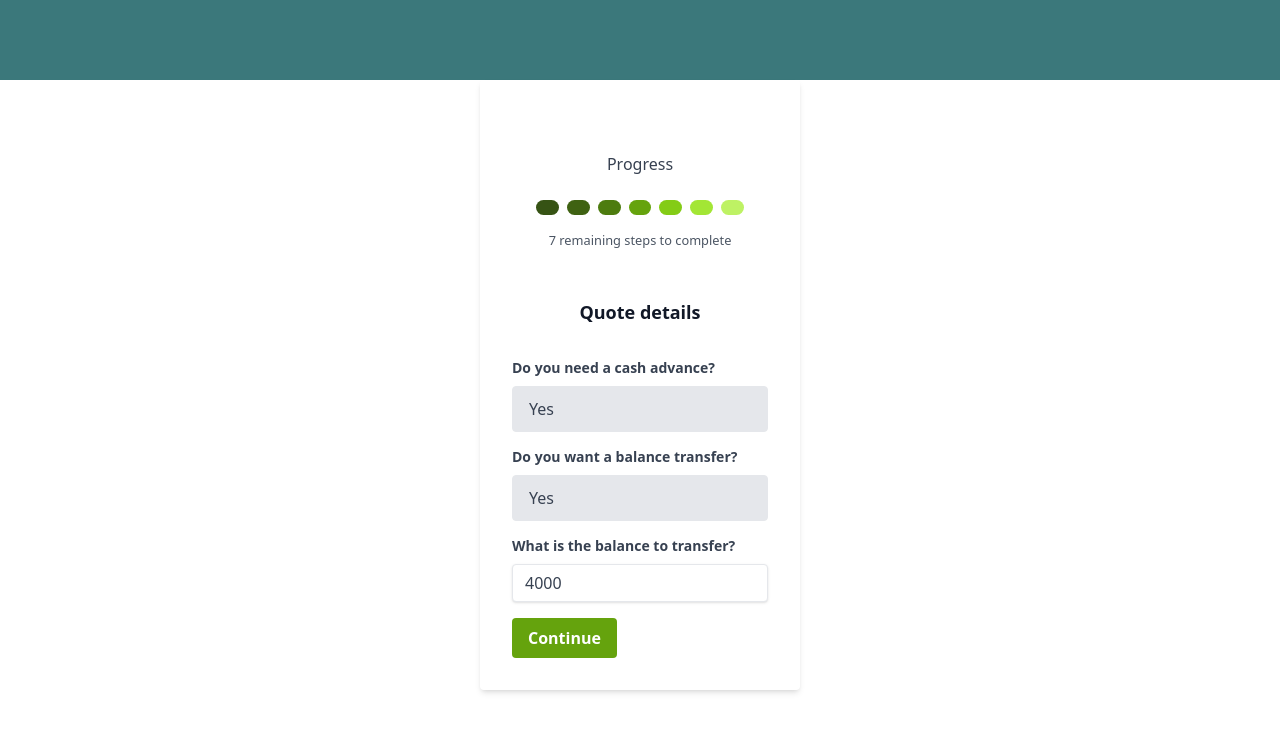
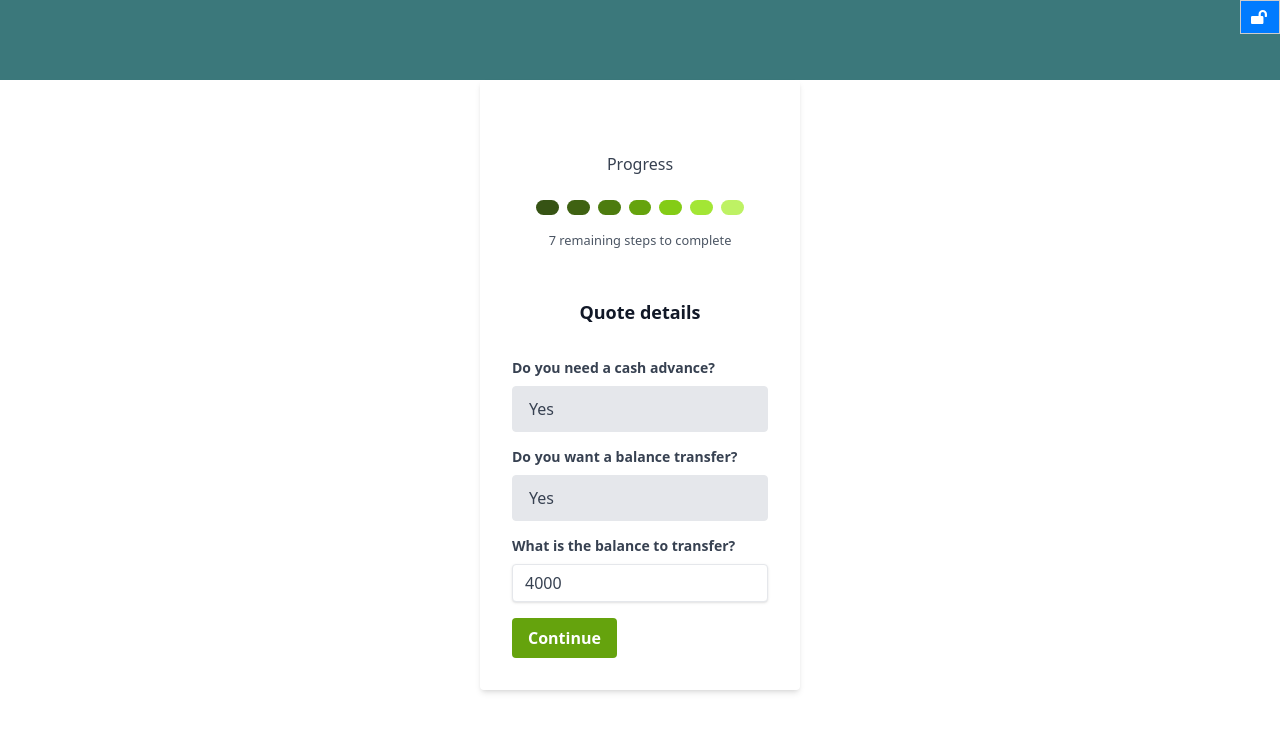
Before and after one commit to WeAreAro/partner-api-demo, a Next.js app: page /CardForm in a window 1280 px wide. Shown: the top 732 px of the page. Built offline with nearby package versions, Linux system fonts and the light colour scheme; no server answers.

Commit message:
* Support for adding Bearer Token

```diff
--- /dev/null
+++ b/app/components/BearerTokenHeader.tsx
@@ -0,0 +1,55 @@
+import {useRef, useState} from "react";
+import {useStageStore} from "@/app/state/stages";
+import {FaLock, FaLockOpen} from "react-icons/fa";
+
+const BearerTokenHeader = () => {
+    const [isOpen, setIsOpen] = useState(false);
+
+    const refTextArea = useRef(null);
+
+    const savedJwtBearerToken = useStageStore((state) => state.jwtBearerToken);
+    const setJwtBearerToken = useStageStore((state) => state.setJwtBearerToken);
+
+    const toggleOpen = () => {
+        setIsOpen(!isOpen);
+        if (isOpen) {
+            // console.log('Closed');
+        } else {
+            setTimeout(() => {
+                refTextArea?.current?.focus();
+                refTextArea?.current?.setSelectionRange(refTextArea?.current?.value.length, refTextArea?.current?.value.length);
+            }, 100);
+        }
+    };
+
+    const getTokenIcon = () => {
+        return savedJwtBearerToken && savedJwtBearerToken.length > 0 && savedJwtBearerToken.startsWith("ey") ? (
+            <FaLock/>
+        ) : (
+            <FaLockOpen/>
+        );
+    }
+
+    return (
+        <div className={`sticky-header ${isOpen ? 'open' : ''}`}>
+            <div className="tab" onClick={toggleOpen}>
+                {!isOpen ? getTokenIcon() : 'Close'}
+            </div>
+            <div className="content">
+                {isOpen && (
+                    <div className="contentOpen">
+                        <textarea
+                            ref={refTextArea}
+                            style={{width: "100%"}}
+                            placeholder={"Enter your JWT Bearer Token, starting 'ey'"}
+                            value={savedJwtBearerToken}
+                            onChange={e => setJwtBearerToken(e.target.value.trim())}
+                        />
+                    </div>
+                )}
+            </div>
+        </div>
+    );
+};
+
+export default BearerTokenHeader;
--- a/app/components/StageForm.tsx
+++ b/app/components/StageForm.tsx
@@ -3,6 +3,8 @@
 import {useStageStore} from "../state/stages";
 import ProgressBar from "./ProgressBar";
 import StageNav from "./StageNav";
+import BearerTokenHeader from "@/app/components/BearerTokenHeader";
+import {hasTokenDefinedInEnv} from "@/app/utils/BearerUtils";
 
 export const StageForm = ({title, canGoBack, inputFields, submitFormData}: any) => {
 
@@ -11,6 +13,10 @@ export const StageForm = ({title, canGoBack, inputFields, submitFormData}: any)
 
     return (
         <div className="m-auto w-full max-w-xs">
+            {!hasTokenDefinedInEnv() &&
+                <BearerTokenHeader/>
+            }
+
             <form className="shadow-md rounded px-8 pt-6 pb-8 mb-4"
                   onSubmit={submitFormData}>
 
--- a/app/components/stages/OtherIncomeStage.tsx
+++ b/app/components/stages/OtherIncomeStage.tsx
@@ -1,6 +1,6 @@
 'use client';
 
-import {OtherIncomeDescription, OtherIncomePayload, useStageStore} from '@/app/state/stages';
+import {OtherIncomeDescription, OtherIncomePayload, OtherIncomePeriod, useStageStore} from '@/app/state/stages';
 import React, {useEffect, useState} from 'react';
 import {createInputFields, getPossibleValues, InputType} from '../InputField';
 import {StageForm} from '../StageForm';
@@ -21,9 +21,11 @@ const OtherIncomeStage = () => {
     const [formData, setFormData] = useState<OtherIncomePayload>({
         income_1: savedIncomeOne ?? 800,
         description_1: savedIncomeDescriptionOne ?? OtherIncomeDescription['Adoption Allowance'],
+        period_1: OtherIncomePeriod.Monthly,
 
         income_2: savedIncomeTwo,
         description_2: savedIncomeDescriptionTwo,
+        period_2: OtherIncomePeriod.Monthly,
     })
 
     const [errors, setErrors] = useState({} as any);
@@ -79,7 +81,7 @@ const OtherIncomeStage = () => {
         createInputFields(allFields, formData, errors, setFormData)
 
     return (
-        <StageForm title={"Other Income Details"} canGoBack={true} inputFields={inputFields}
+        <StageForm title={"Other Monthly Incomes"} canGoBack={true} inputFields={inputFields}
                    submitFormData={submitFormData}/>
     )
 }
--- a/app/components/stages/PayloadStage.tsx
+++ b/app/components/stages/PayloadStage.tsx
@@ -1,5 +1,6 @@
 import {FormType, OtherIncome, useStageStore} from '@/app/state/stages';
 import React, {useEffect, useRef, useState} from 'react';
+import {hasTokenDefinedInEnv, isValidJwtBearerToken} from "@/app/utils/BearerUtils";
 
 const PayloadStage = () => {
 
@@ -21,8 +22,11 @@ const PayloadStage = () => {
 
     const marketingConsentPayload = useStageStore((state) => state.marketingConsentPayload);
 
+    const savedJwtBearerToken = useStageStore((state) => state.jwtBearerToken);
+
     const [payload, setPayload] = useState("");
     const [result, setResult] = useState(undefined as {});
+    const [usingMocks, setUsingMocks] = useState(false);
 
     const backRef = useRef(null);
 
@@ -88,6 +92,7 @@ const PayloadStage = () => {
             otherIncome.push({
                 income: otherIncomePayload.income_1,
                 income_description: otherIncomePayload.description_1,
+                period: otherIncomePayload.period_1
             })
         }
 
@@ -95,6 +100,7 @@ const PayloadStage = () => {
             otherIncome.push({
                 income: otherIncomePayload.income_2,
                 income_description: otherIncomePayload.description_2,
+                period: otherIncomePayload.period_2
             })
         }
 
@@ -171,16 +177,28 @@ const PayloadStage = () => {
 
     const sendPayload = async () => {
 
-        if (!process.env.NEXT_PUBLIC_API_BEARER_TOKEN || !process.env.NEXT_PUBLIC_API_BEARER_TOKEN.startsWith("ey")) {
+        setUsingMocks(false);
+
+        let useJwtToken = undefined;
+
+        if (hasTokenDefinedInEnv()) {
+            useJwtToken = process.env.NEXT_PUBLIC_API_BEARER_TOKEN;
+        } else if (isValidJwtBearerToken(savedJwtBearerToken)) {
+            useJwtToken = savedJwtBearerToken;
+        }
+
+        if (!useJwtToken) {
             const mockedResponses = await fetchMockedResponses();
             setResult(JSON.stringify(mockedResponses[FormType[savedFormType]], null, 2));
+
+            setUsingMocks(true);
             return;
         }
 
         const myHeaders = new Headers();
 
         myHeaders.append("Content-Type", "application/json");
-        myHeaders.append("Authorization", "Bearer " + process.env.NEXT_PUBLIC_API_BEARER_TOKEN); // See README.md
+        myHeaders.append("Authorization", "Bearer " + useJwtToken); // See README.md
 
         const requestOptions = {
             method: 'POST',
@@ -203,6 +221,9 @@ const PayloadStage = () => {
             .catch(error => console.log('error', error));
     }
 
+    const isUsingMocks = (): boolean => {
+        return usingMocks;
+    }
 
     return (
         <div className="m-auto text-center">
@@ -216,7 +237,7 @@ const PayloadStage = () => {
 
             <div>
                 <br/>
-                <h4 className="text-2xl">{(!process.env.NEXT_PUBLIC_API_BEARER_TOKEN || !process.env.NEXT_PUBLIC_API_BEARER_TOKEN.startsWith("ey")) ? "Mocked " : ""}API
+                <h4 className="text-2xl">{isUsingMocks() ? "Mocked " : ""}API
                     Response</h4>
                 <div className={"jsonContainer"}>
                     <pre>{`${result ?? "Loading... Please wait."}`}</pre>
--- a/app/globals.css
+++ b/app/globals.css
@@ -16,6 +16,8 @@
 @tailwind components;
 @tailwind utilities;
 
+/* Payload JSON */
+
 .jsonContainer {
     margin: 10px 20px 10px 20px;
     padding: 10px;
@@ -28,6 +30,39 @@
     white-space: pre-wrap;
 }
 
+/* Enum Dropdown spacing */
+
 .enumList {
     margin-bottom: 15px;
 }
+
+/* Auth Header Control */
+
+.sticky-header {
+    position: fixed;
+    top: 0;
+    right: 0;
+    width: 40px;
+    background-color: #fff;
+    border: 1px solid #ccc;
+    transition: transform 0.3s ease;
+    z-index: 1000;
+}
+
+.sticky-header.open {
+    /* transform: translateX(-100%); */
+    width: 100%;
+    padding: 0;
+}
+
+.tab {
+    cursor: pointer;
+    background-color: #007bff;
+    color: #fff;
+    padding: 8px 8px 8px 10px;
+    text-align: center;
+}
+
+.contentOpen {
+    padding: 10px;
+}
--- a/app/state/stages.ts
+++ b/app/state/stages.ts
@@ -149,6 +149,12 @@ export enum OtherIncomeDescription {
     "Other" = "OTH",
 }
 
+export enum OtherIncomePeriod {
+    "Yearly" = "Y",
+    "Monthly" = "M",
+    "Weekly" = "W",
+}
+
 export interface AboutYouPayload {
     title: Title,
     forename: string,
@@ -220,14 +226,17 @@ export interface MarketingConsentPayload {
 export interface OtherIncome {
     income: number;
     income_description: OtherIncomeDescription;
+    period: OtherIncomePeriod;
 }
 
 export interface OtherIncomePayload {
     income_1: number;
     description_1: OtherIncomeDescription;
+    period_1: OtherIncomePeriod;
 
     income_2: number;
     description_2: OtherIncomeDescription;
+    period_2: OtherIncomePeriod;
 }
 
 export enum AddressStages {
@@ -258,6 +267,10 @@ export interface StageState {
     expenditurePayload: ExpenditurePayload
     marketingConsentPayload: MarketingConsentPayload
 
+    jwtBearerToken: string
+
+    // --------------------------------
+
     setFormType: (formType: FormType) => void
 
     setCurrentStage: (currentStage: number) => void
@@ -275,6 +288,9 @@ export interface StageState {
 
     setExpenditurePayload: (payload: ExpenditurePayload) => void
     setMarketingConsentPayload: (payload: MarketingConsentPayload) => void
+
+    setJwtBearerToken: (jwtBearerToken: string) => void
+
 }
 
 export const useStageStore = create<StageState>()((set) => ({
@@ -296,8 +312,9 @@ export const useStageStore = create<StageState>()((set) => ({
     expenditurePayload: {} as ExpenditurePayload,
     marketingConsentPayload: {} as MarketingConsentPayload,
 
+    jwtBearerToken: "",
+
     setFormType: (formType) => set((state) => ({formType})),
-
 
     setCurrentStage: (currentStage) => set((state) => ({currentStage})),
     setPreviousStage: (previousStage) => set((state) => ({previousStage})),
@@ -314,6 +331,8 @@ export const useStageStore = create<StageState>()((set) => ({
     setCurrentEmploymentPayload: (currentEmploymentPayload) => set((state) => ({currentEmploymentPayload})),
     setExpenditurePayload: (expenditurePayload) => set((state) => ({expenditurePayload})),
     setMarketingConsentPayload: (marketingConsentPayload) => set((state) => ({marketingConsentPayload})),
+
+    setJwtBearerToken: (jwtBearerToken: string) => set((state) => ({jwtBearerToken})),
 }))
 
 export {EmploymentIndustry};
--- /dev/null
+++ b/app/utils/BearerUtils.tsx
@@ -0,0 +1,7 @@
+export const hasTokenDefinedInEnv = () => {
+    return process.env.NEXT_PUBLIC_API_BEARER_TOKEN && process.env.NEXT_PUBLIC_API_BEARER_TOKEN.startsWith("ey");
+}
+
+export const isValidJwtBearerToken = (token: string) => {
+    return token && token.startsWith("ey");
+}
--- a/package.json
+++ b/package.json
@@ -23,6 +23,7 @@
     "postcss": "8.4.35",
     "react": "18.2.0",
     "react-dom": "18.2.0",
+    "react-icons": "^5.0.1",
     "tailwindcss": "3.3.1",
     "typescript": "5.0.4",
     "zustand": "^4.3.8"
```
Also changed, not shown: 1 other file (tests, documents, lock files or other folders).
